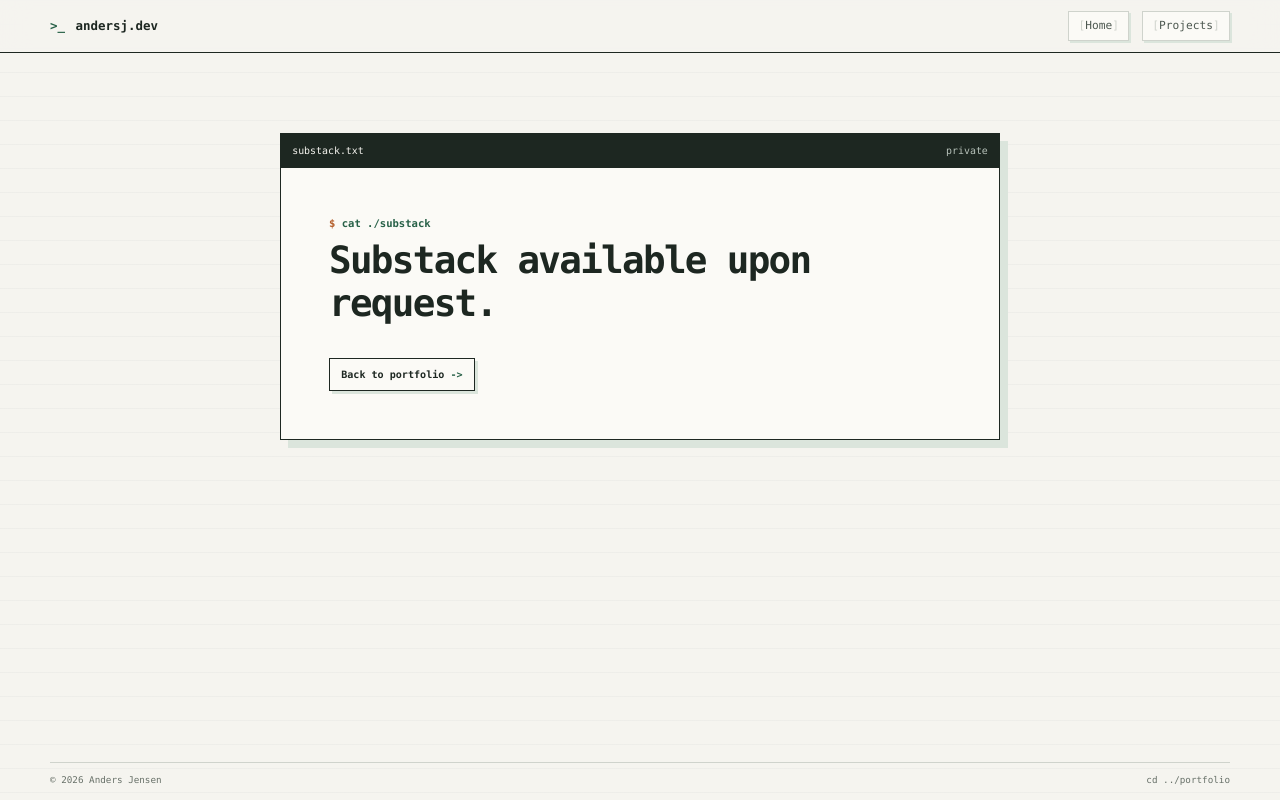
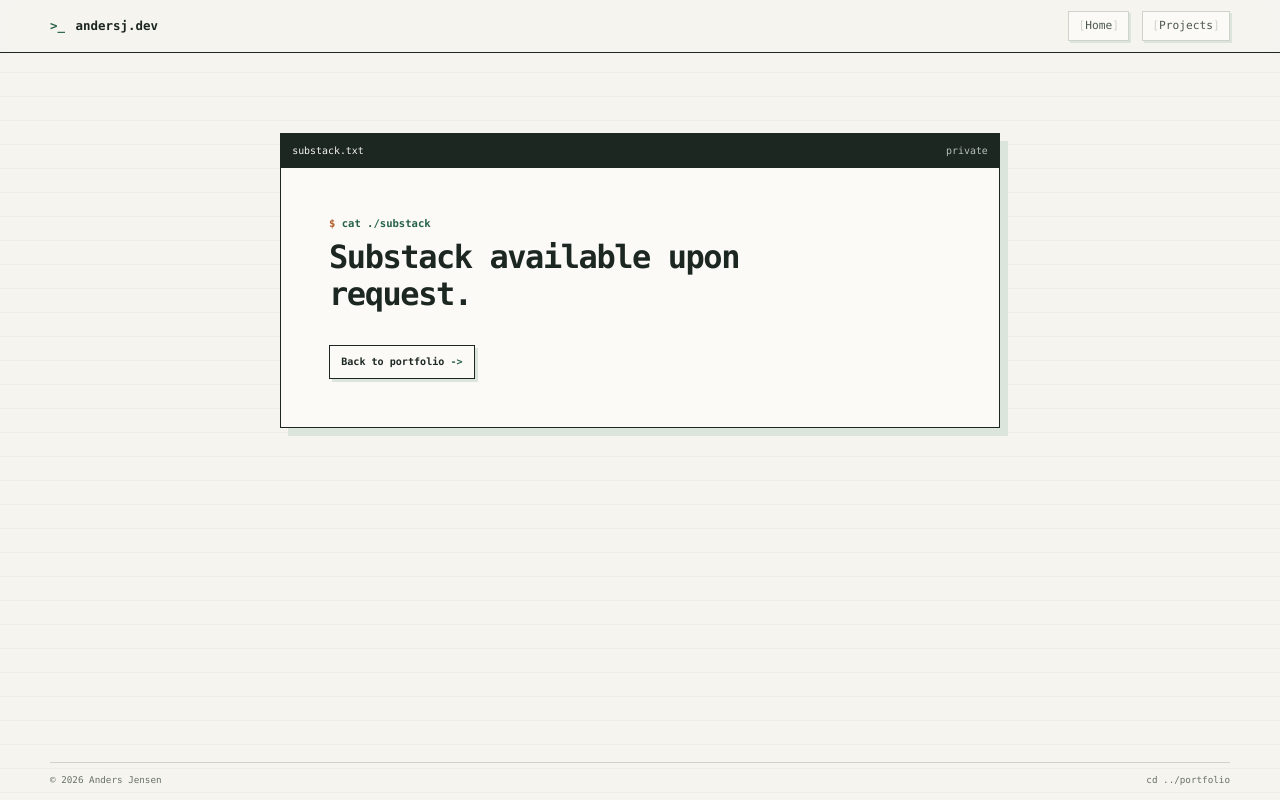
Before and after one commit to andersj05/Portfolio, a website: page substack.html in a window 1280 px wide. Drawn offline with Linux system fonts and the light colour scheme.

Commit message:
Update Moody's date and Substack heading size

```diff
--- a/styles.css
+++ b/styles.css
@@ -557,7 +557,7 @@ h1 {
 .request-copy h1 {
   max-width: 520px;
   margin-bottom: 0.8rem;
-  font-size: clamp(1.6rem, 4vw, 2.35rem);
+  font-size: clamp(1.4rem, 3.5vw, 2rem);
 }
 
 .request-copy .project-action {
```
Also changed, not shown: index.html (+1 -1 lines).
